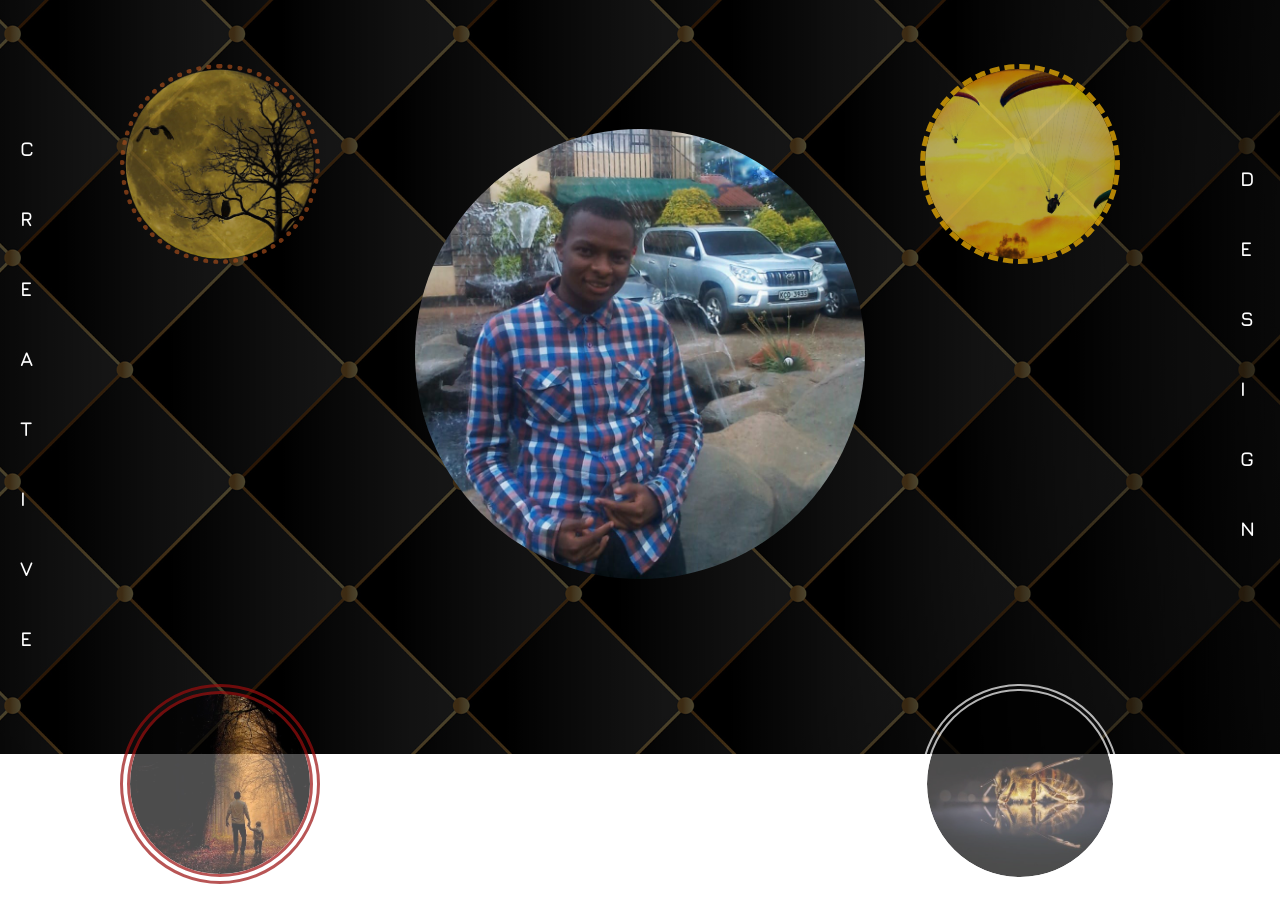
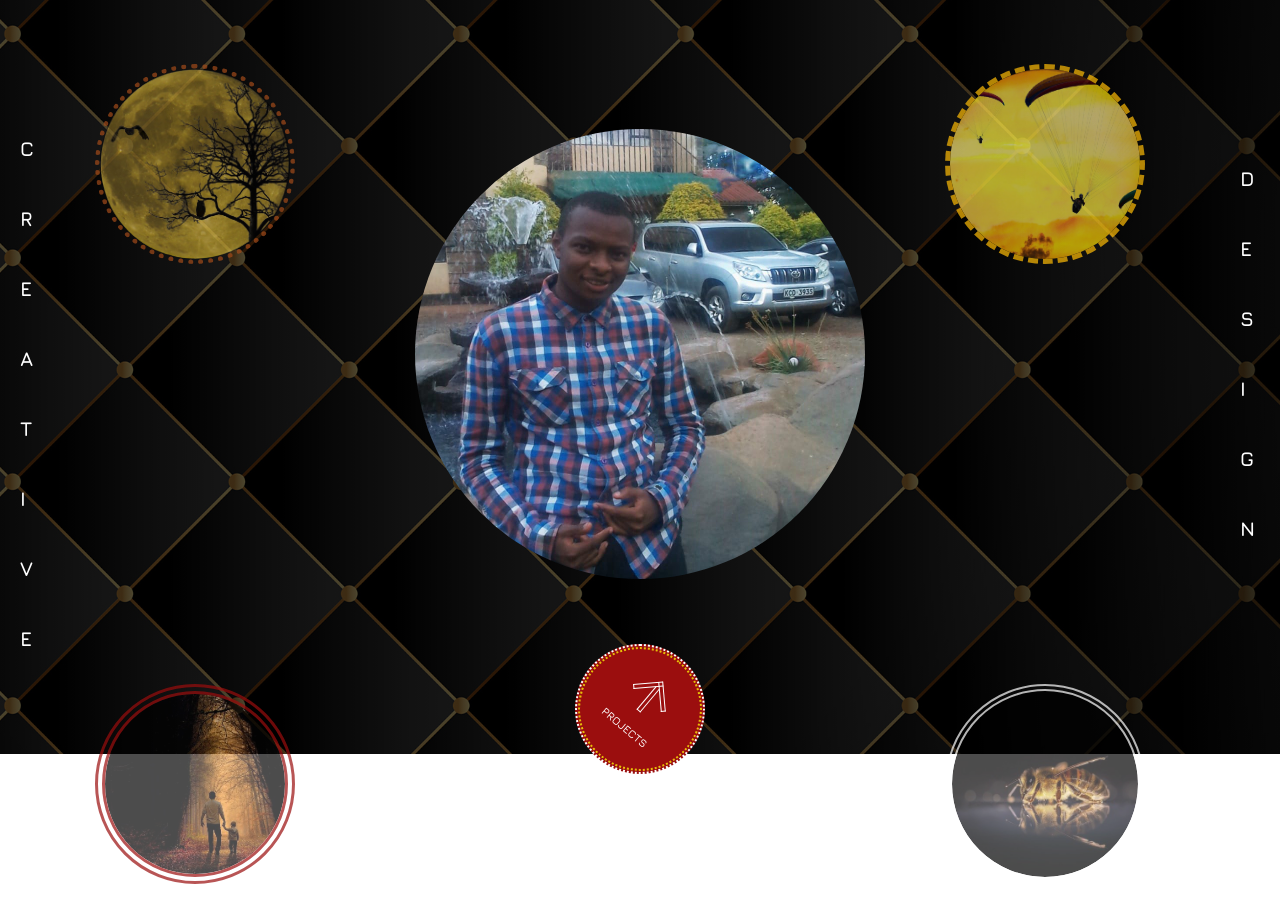
Before and after one commit to jimmy-oss/portfolio, a plain HTML site: page index.html in a window 1280 px wide. Shown: the part 46-968 px from the top of the page. Drawn offline with nearby package versions, Linux system fonts and the light colour scheme.

Commit message:
animate header files

```diff
--- a/index.html
+++ b/index.html
@@ -31,12 +31,23 @@
             <div class="circle circle-4"></div>
           </div>
           <div class="main-circle center">
-            <img src="./images/landing/myphoto.jpg " style="min-height: 500px ; min-width: 580px;">
+            <img src="./images/landing/myphoto.jpg " style="min-height: 600px ; min-width: 600px;">
           </div>
           <!--end of animated circles-->
           <!--featured Text-->
           <h4 class="featured-text featured-text-1">Creative</h4>
           <h4 class="featured-text featured-text-2">Design</h4>
+             <!--end of featured Text-->
+             <!--main Button-->
+             <a href="#" class="main-btn">
+               <div class="main-btn-content center">
+                 <div class="main-btn-line"></div>
+                 <div class="main-btn-line"></div>
+                 <div class="main-btn-line"></div>
+                <span>Projects</span>
+               </div>
+             </a>
+             <!--end of main Button-->
         </section>
         <!--end of Section1-->
     </div>
--- a/style.css
+++ b/style.css
@@ -28,6 +28,7 @@ html{
     z-index: 300;
     transform: translate(-50%,-50%);
     opacity: 0;
+    pointer-events: none;
 }
 .mouse-circle{
       width: 6rem;
@@ -131,7 +132,7 @@ html{
     position: relative;
     top: 0;
     left:0;
-    transition: left 2s,top 2s;
+    transition: left 1s,top 1s;
 
 }
 .circle-1{
@@ -139,24 +140,28 @@ html{
      background-size: cover;
      background-clip: content-box;
      border: 0.5rem dotted #a14b1a;
+     margin-left: -5rem;
 }
 .circle-2{
     background: url("./images/landing/circle-2-img.jpg") center no-repeat;
     background-size: cover;
     background-clip: content-box;
     border: 0.5rem dashed #ffbd07;
+    margin-right: -5rem;
 }
 .circle-3{
     background: url("./images/landing/circle-3-img.jpg") center no-repeat;
     background-size: cover;
     background-clip: content-box;
     border: 1rem double #9b0e0e;
+    margin-left: -5rem;
 }
 .circle-4{
     background: url("./images/landing/circle-4-img.jpg") center no-repeat;
     background-size: cover;
     background-clip: content-box;
     border: 0.7rem double #fff;
+    margin-right: -5rem;
 }
 .main-circle{
       width: 45rem;
@@ -164,14 +169,18 @@ html{
       position: absolute;
       overflow: hidden;
       border-radius: 50%;
-
+      transition: width 0.2s height 0.2s;
+}
+.main-circle:hover{
+    width: 55rem;
+    height: 55rem;
 }
 .main-circle img{
     mix-blend-mode:normal;
     position: relative;
     top: 0;
     left:0;
-    transition: left 2s,top 2s;
+    transition: left 1s,top 1s;
 
 }
 /* end of animated circles*/
@@ -198,3 +207,52 @@ html{
 
 }
 /*end of featured texts*/
+/*main button*/
+.main-btn{
+    position: absolute;
+    bottom: -2rem;
+    width: 13rem;
+    height: 13rem;
+    background-color: #9b0e0e;
+    border-radius: 50%;
+    border: .2rem dotted #fff;
+    padding: 0.1rem;
+}
+.main-btn-content{
+    width: 100%;
+    height: 100%;
+    border: .2rem dotted #e7be08;
+    border-radius: 50%;
+    transform: rotate(40deg);
+}
+.main-btn-line{
+    position: absolute;
+    top: 4rem;
+    width: 3rem;
+    height: 0.5rem;
+    border: 0.1rem solid #fff;
+}
+.main-btn-line:nth-child(1){
+    transform: rotateZ(-45deg) translateX(-0.65rem);
+    transform-origin: left center;
+    border-right: none;
+}
+.main-btn-line:nth-child(2){
+    transform: rotateZ(45deg) translateX(0.65rem);
+    transform-origin: right center;
+    border-left: none;
+}
+.main-btn-line:nth-child(3){
+    transform: rotateZ(90deg) translateX(0.5rem);
+    border-left: none;
+}
+.main-btn span{
+    position: absolute;
+    bottom: 3rem;
+    color: #fff;
+    font-size: 1.1rem;
+    font-weight: 600;
+    text-transform: uppercase;
+}
+/*end of main button*/
+/*end of section 1*/
```
